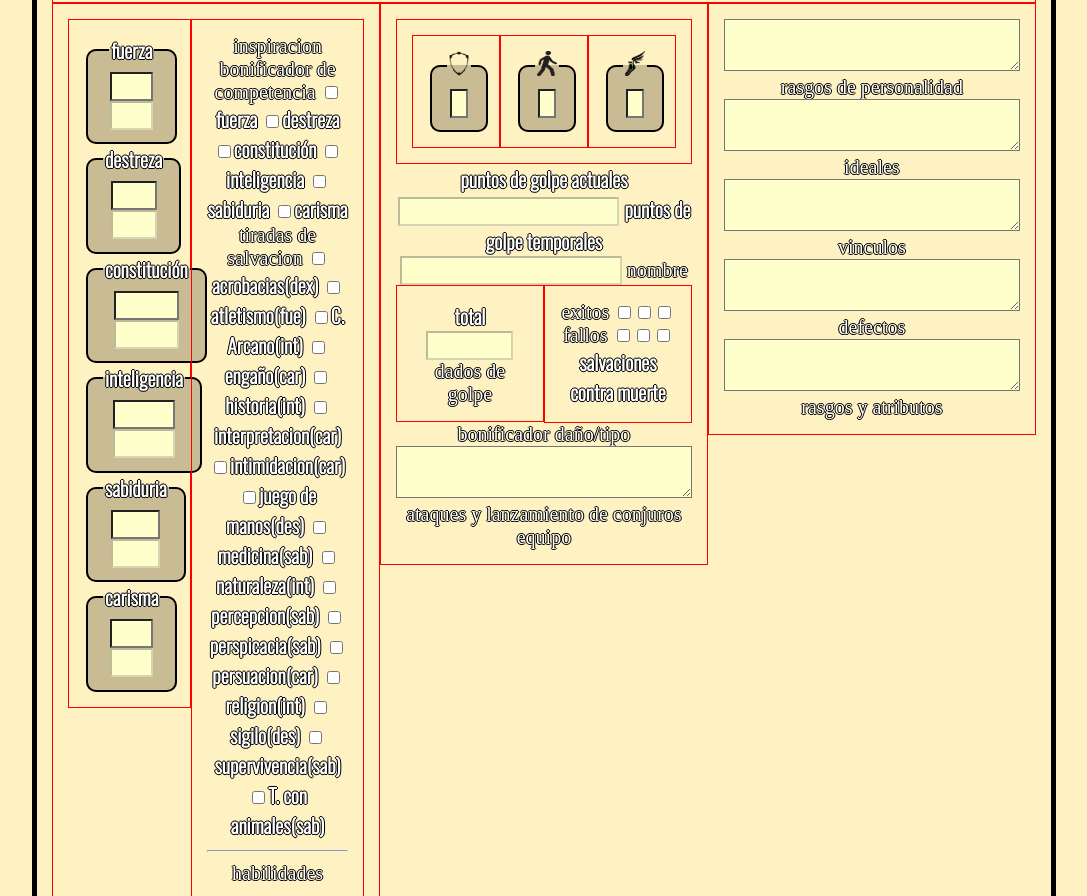
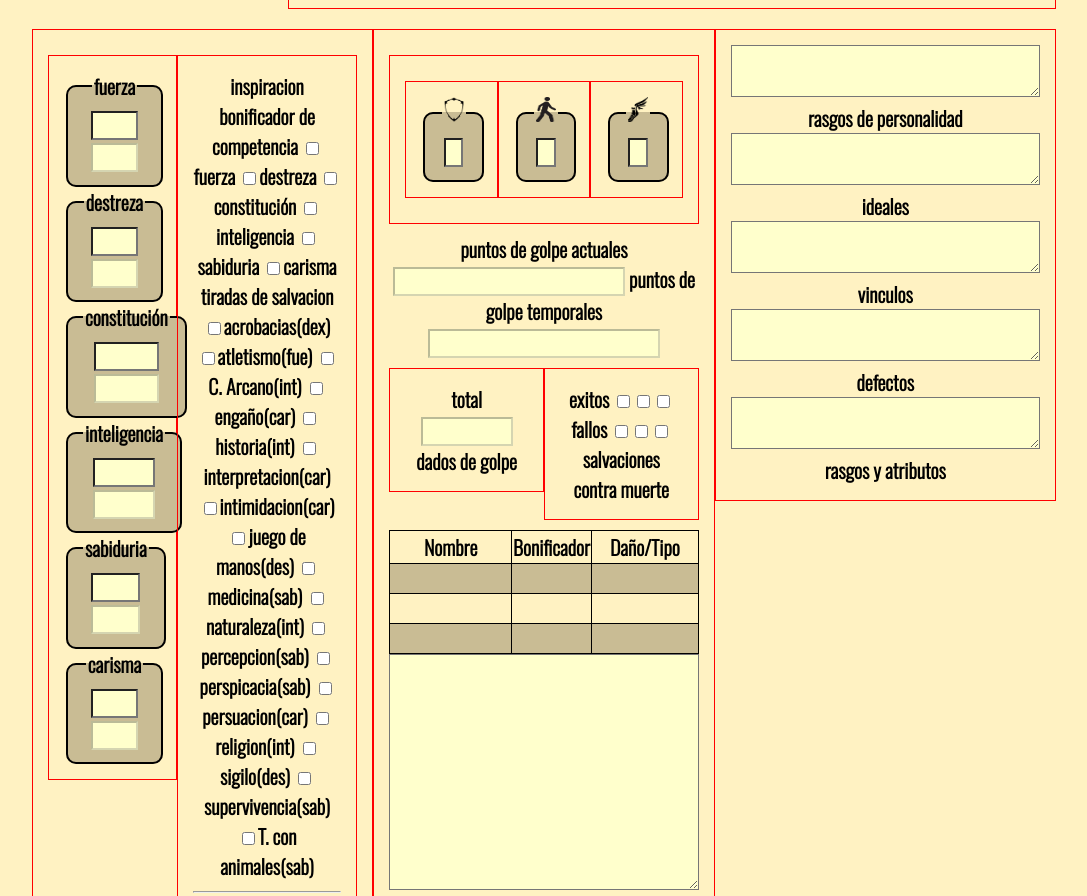
Before and after one commit to GabrielCarrillo93/HojaDePersonaje, a plain HTML site: page index.html in a window 1280 px wide. Shown: the part 471-1367 px from the top of the page, without its empty margins (96-1183 px from the left). Drawn offline with nearby package versions, Linux system fonts and the light colour scheme; a web font is replaced by a local one.

Commit message:
tablas y secciones

```diff
--- a/css/style.css
+++ b/css/style.css
@@ -4,11 +4,10 @@ html{
 
 
 * {
-  color: #ffffff;
   box-sizing: border-box;
   text-align: center;
-  text-shadow: -1px 0 black, 0 1px #000000, 1px 0 black, 0 -1px black;
 }
+
 
 
 .col-1 {width: 8.33%;}
@@ -28,14 +27,19 @@ html{
   float: left;
   padding: 15px;
   border: 1px solid red;
+  margin: 10px 0;
 }
 
+h1::first-letter{
+  font-family: 'Berkshire Swash';
+}
 
 body{
   margin-left: 10%;
   margin-right: 10%;
   background-color: #fff2c2;
-
+  font-family: 'Oswald', sans-serif;
+  font-weight: 700;
 }
 
 h1{
@@ -93,3 +97,30 @@ input[type="text"]{
   font-weight:700;
   font-size: 1rem;
 }
+
+table, th, td{
+  border: 1px solid black;
+  border-collapse: collapse;
+}
+table{
+  width: 100%;
+}
+
+.Tname{
+  width: 50%;
+  height: 1rem;
+}
+
+.Tbon{
+  width: 10%;
+  height: 1rem;
+}
+
+.Tdan{
+  width: 40%;
+  height: 1.5rem;
+}
+
+tr:nth-child(even) {
+  background-color: #c9bc94;
+}
--- a/index.html
+++ b/index.html
@@ -17,24 +17,20 @@
       href="https://fonts.googleapis.com/css2?family=Shantell+Sans:wght@300&display=swap"
       rel="stylesheet"
     />
+    <link rel="preconnect" href="https://fonts.googleapis.com">
+<link rel="preconnect" href="https://fonts.gstatic.com" crossorigin>
+<link href="https://fonts.googleapis.com/css2?family=Berkshire+Swash&display=swap" rel="stylesheet">
     <title>Hoja de personaje</title>
   </head>
   <body>
-    <div class="col-12" id="borde">
+
       <header>
         <h1>Hoja de Personaje</h1>
       </header>
       <main>
-      <div class="col-12">
           <div class="col-3">
-          <input
-            type="text"
-            name="nompj"
-            id="nompj"
-            placeholder="Nombre del personaje"
-          /><br />
+            <input type="text" name="nompj" id="nompj" placeholder="Nombre del personaje"/>
             <label for="nompj">Nombre del personaje</label>
-
             <fieldset>
               <legend>Lvl</legend>
               <input type="number" name="" id="" min="1" max="20" />
@@ -109,40 +105,34 @@
               </fieldset>
             </div>
           </div>
-      </div>
 
-      <div class="col-4">
+        <section class="col-4">
             <div class="col-5">
               <fieldset>
                 <input type="number" name="" id="" min="1" />
                 <input type="number" name="" id="" min="1" disabled />
                 <legend>fuerza</legend>
               </fieldset>
-
               <fieldset>
                 <input type="number" name="" id="" min="1" />
                 <input type="number" name="" id="" min="1" disabled />
                 <legend>destreza</legend>
               </fieldset>
-
               <fieldset>
                 <input type="number" name="" id="" min="1" />
                 <input type="number" name="" id="" min="1" disabled />
                 <legend>constitución</legend>
               </fieldset>
-
               <fieldset>
                 <input type="number" name="" id="" min="1" />
                 <input type="number" name="" id="" min="1" disabled />
                 <legend>inteligencia</legend>
               </fieldset>
-
               <fieldset>
                 <input type="number" name="" id="" min="1" />
                 <input type="number" name="" id="" min="1" disabled />
                 <legend>sabiduria</legend>
               </fieldset>
-
               <fieldset>
                 <input type="number" name="" id="" min="1" />
                 <input type="number" name="" id="" min="1" disabled />
@@ -152,17 +142,20 @@
             <div class="col-7">
               inspiracion bonificador de competencia
               <input type="checkbox" name="" id="" /><label for="">fuerza</label>
-          <input type="checkbox" name="" id="" /><label for="">destreza</label>
+              <input type="checkbox" name="" id="" /><label for=""
+                >destreza</label
+              >
               <input type="checkbox" name="" id="" /><label for=""
                 >constitución</label
               >
               <input type="checkbox" name="" id="" /><label for=""
                 >inteligencia</label
               >
-          <input type="checkbox" name="" id="" /><label for="">sabiduria</label>
+              <input type="checkbox" name="" id="" /><label for=""
+                >sabiduria</label
+              >
               <input type="checkbox" name="" id="" /><label for="">carisma</label>
               tiradas de salvacion
-
               <input type="checkbox" name="" id="" /><label for=""
                 >acrobacias(dex)</label
               >
@@ -217,56 +210,69 @@
               <hr />
               habilidades
             </div>
-
             <div class="col-12">sabiduria pasiva</div>
-
             <div class="col-12">
               <textarea name="" id=""></textarea>
               otras competencias e idiomas
-        </div>
-      </div>
-      <div class="col-4">
+        </section>
+
+        <section class="col-4">
             <div class="col-12">
               <div class="col-4">
                 <fieldset>
                   <input type="number" name="" id="" min="1" />
-          <legend><img src="img/escudo.png" alt="Clase de armadura" width="20px"></legend>
+                  <legend>
+                    <img
+                      src="img/escudo.png"
+                      alt="Clase de armadura"
+                      width="20px"
+                    />
+                  </legend>
                 </fieldset>
               </div>
-
               <div class="col-4">
                 <fieldset>
                   <input type="number" name="" id="" min="1" />
-          <legend><img src="img/caminar.png" alt="Iniciativa" width="20px" height="25px"></legend>
+                  <legend>
+                    <img
+                      src="img/caminar.png"
+                      alt="Iniciativa"
+                      width="20px"
+                      height="25px"
+                    />
+                  </legend>
                 </fieldset>
               </div>
-
               <div class="col-4">
                 <fieldset>
                   <input type="number" name="" id="" min="1" />
-          <legend><img src="img/velocidad.png" alt="Velocidad" width="20px" height="25px"></legend>
+                  <legend>
+                    <img
+                      src="img/velocidad.png"
+                      alt="Velocidad"
+                      width="20px"
+                      height="25px"
+                    />
+                  </legend>
                 </fieldset>
               </div>
             </div>
-
             <label for="" id="">puntos de golpe actuales</label>
             <input type="number" name="" id="" disabled />
             <label for="" id="">puntos de golpe temporales</label>
             <input type="number" name="" id="" disabled />
-
             <div class="col-6">
               <label for="" id="">total</label>
               <input type="number" name="" id="" disabled />
               dados de golpe
             </div>
-
             <div class="col-6">
               exitos <input type="checkbox" name="" id="" /><input
                 type="checkbox"
                 name=""
                 id=""
               /><input type="checkbox" name="" id="" />
-          <br>
+              <br />
               fallos
               <input type="checkbox" name="" id="" /><input
                 type="checkbox"
@@ -275,33 +281,49 @@
               /><input type="checkbox" name="" id="" />
               <label for="" id="">salvaciones contra muerte</label>
             </div>
-        <!--tabla-->
-        nombre bonificador daño/tipo
-        <textarea></textarea>
+
+
+            <table>
+              <tr>
+                <th class="Tname">Nombre</th>
+                <th class="Tbon">Bonificador</th>
+                <th class="Tdan">Daño/Tipo</th>
+              </tr>
+              <tr>
+                <td class="Tname"></td>
+                <td class="Tbon"></td>
+                <td class="Tdan"></td>
+              </tr>
+              <tr>
+                <td class="Tname"></td>
+                <td class="Tbon"></td>
+                <td class="Tdan"></td>
+              </tr>
+              <tr>
+                <td class="Tname"></td>
+                <td class="Tbon"></td>
+                <td class="Tdan"></td>
+              </tr>
+            </table>
+            <textarea name="" id="" cols="30" rows="10"></textarea>
             ataques y lanzamiento de conjuros equipo
-      </div>
+        </section>
 
-      <div class="col-4">
+        <section class="col-4">
             <textarea name="" id=""></textarea>
             rasgos de personalidad
-
             <textarea name="" id=""></textarea>
             ideales
-
             <textarea name="" id=""></textarea>
             vinculos
-
             <textarea name="" id=""></textarea>
             defectos
-
             <textarea name="" id=""></textarea>
             rasgos y atributos
-      </div>
+        </section>
       </main>
-  </div>
     <footer class="col-12">
       Codificado por <a href="#">Gabriel Ivan Carrillo</a>
     </footer>
-
   </body>
 </html>
```
Lines whose indentation alone changed are shown as unchanged.
